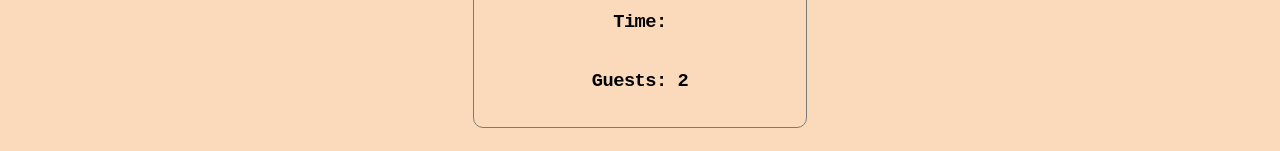
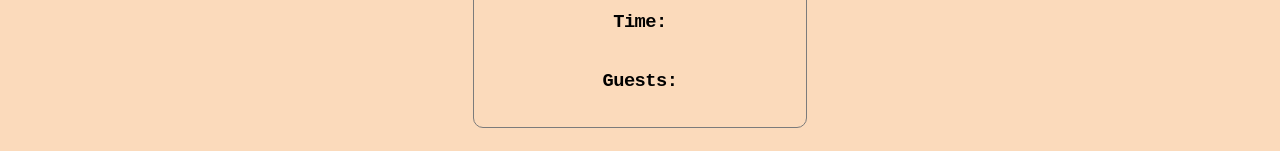
Before and after one commit to mroscardd/Capstone-React, a React (Create React App) app: page /booking/confirmed in a window 1280 px wide. Shown: the part 274-425 px from the top of the page. Built offline with nearby package versions, Linux system fonts and the light colour scheme.

Commit message:
fix form state

```diff
--- a/src/App.css
+++ b/src/App.css
@@ -41,7 +41,6 @@ header {
   filter: brightness(1.5)
 }
 
-
 .menu-icon {
   cursor: pointer;
   padding: 0.5rem;
@@ -69,6 +68,7 @@ header {
   color: white;
 }
 
+
 .nav-links.active {
   display: flex;
 
@@ -84,6 +84,10 @@ nav a {
   font-weight: bold;
   color: white;
 }
+
+nav a:hover{
+    color: #f9e78b;
+  }
 
 @media (min-width: 850px) {
 
@@ -189,6 +193,10 @@ main{
   align-self: center;
 }
 
+#hero .button:hover{
+    color: #f9e78b;
+  }
+
 
 @media (min-width: 700px) {
 
@@ -211,6 +219,7 @@ main{
 
 #hero .button {
   align-self: start;
+
 }
 
 }
@@ -247,6 +256,10 @@ main{
   font-weight: bold;
   white-space: nowrap
 }
+
+#order:hover{
+    color: #f9e78b;
+  }
 
 .allCards {
   display: flex;
@@ -349,6 +362,9 @@ main{
   flex-grow: 1;
 }
 
+strong:hover {
+    color: #f9e78b;
+}
 
 
 /* ABOUT */
@@ -545,7 +561,7 @@ form {
     font-size: 1rem;
     font-weight: bold;
     border-radius: 20px;
-    border: 1px solid #000000;
+    border: none;
     width: fit-content;
     padding: 1rem;
     cursor: pointer
--- a/src/App.js
+++ b/src/App.js
@@ -33,6 +33,7 @@ function App() {
     const [data, setData] = useState(
             {name: "", date: "", time: "", guest: "2", occasion:"Birthday" }
         )
+    const [book, setBook] = useState('null')
 
     const[availableTimes, dispatch] = useReducer(updateTimes, [], initializeTimes)
 
@@ -40,8 +41,8 @@ function App() {
 
     const submitForm = (formdata) => {
         submitAPI(formdata)
+        setBook(data)
         navigate("booking/confirmed")
-
     }
 
 
@@ -65,8 +66,8 @@ function App() {
                 </Route>
                 <Route path="/booking/confirmed"
                     element={<ConfirmedBooking
-                        data={data}
-                        setData={setData}/>}>
+                        book={book}
+                        setBook={setBook}/>}>
                 </Route>
                 </Routes>
             </main>
--- a/src/components/Form.js
+++ b/src/components/Form.js
@@ -35,7 +35,7 @@ function Form({availableTimes, dispatch, submitForm, data, setData}) {
     const handleSubmit= (e) => {
         e.preventDefault()
         submitForm(data)
-        console.log(data)
+        setData({name: "", date: "", time: "", guest: "2", occasion:"Birthday" })
 
     }
 
--- a/src/views/BookingPage.js
+++ b/src/views/BookingPage.js
@@ -10,7 +10,7 @@ function BookingPage({availableTimes, dispatch, submitForm, data, setData}) {
             <div className="formContainer">
                 <Form
                 availableTimes={availableTimes}
-                dispatch = {dispatch}
+                dispatch={dispatch}
                 submitForm={submitForm}
                 data={data}
                 setData={setData}
--- a/src/views/ConfirmedBooking.js
+++ b/src/views/ConfirmedBooking.js
@@ -1,16 +1,16 @@
 import good from '../assets/good.png'
 
 
-function ConfirmedBooking({data, setData}) {
+function ConfirmedBooking({book, setBook}) {
     return(
         <div className="confirmed">
             <div className="confimerCard">
                 <div className="data">
 
-                            <h3>Name: {data.name}</h3>
-                            <h3>Date: {data.date}</h3>
-                            <h3>Time: {data.time}</h3>
-                            <h3>Guests: {data.guest}</h3>
+                            <h3>Name: {book.name}</h3>
+                            <h3>Date: {book.date}</h3>
+                            <h3>Time: {book.time}</h3>
+                            <h3>Guests: {book.guest}</h3>
 
                 </div>
                 <h1>Booking confirmed!!</h1>
```
